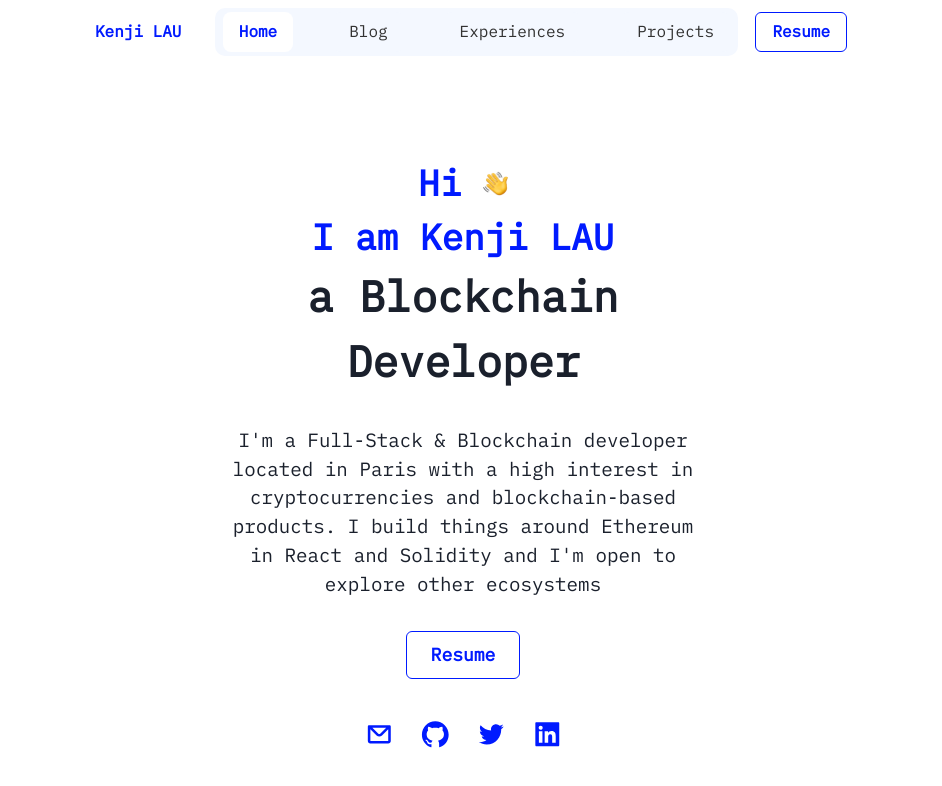
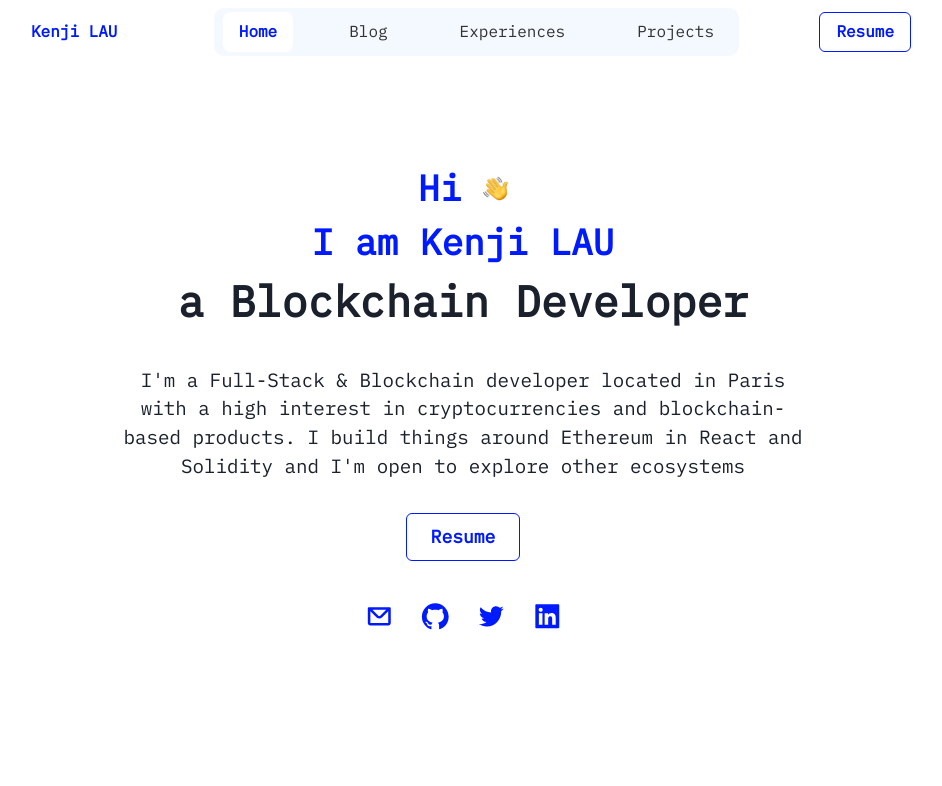
Before and after one commit to krouspy/portfolio-v2, a Next.js app: page / in a window 1280 px wide. Shown: the top 786 px of the page, without its empty margins (177-1119 px from the left). Built offline with nearby package versions, Linux system fonts and the light colour scheme.

Commit message:
modify width

```diff
--- a/components/layout.tsx
+++ b/components/layout.tsx
@@ -11,18 +11,11 @@ const Layout: React.FC = ({ children }) => {
         <meta name="description" content="Kenji LAU's Portfolio" />
         <link rel="icon" href="/favicon.ico" />
       </Head>
-      <VStack maxH="100vh" maxW="100vw" fontFamily="IBMPlexMono" spacing="0">
-        <Box h="8vh" maxH="8vh">
+      <VStack maxH="100vh" maxW="100vw" fontFamily="IBMPlexMono" spacing="0" px="15%">
+        <Box w="100%" maxW="100%" h="8vh" maxH="8vh">
           <Navbar />
         </Box>
-        <Box
-          h="92vh"
-          maxH="92vh"
-          maxW="100vw"
-          justifyContent="center"
-          alignContent="center"
-          px="20%"
-        >
+        <Box w="100%" maxW="100%" h="92vh" maxH="92vh" px="5%">
           {children}
         </Box>
       </VStack>
--- a/components/navbar.tsx
+++ b/components/navbar.tsx
@@ -1,6 +1,6 @@
 import React from 'react';
 import Link from 'next/link';
-import { Flex, Stack, Spacer, Button, Text } from '@chakra-ui/react';
+import { Flex, Stack, Spacer, Button } from '@chakra-ui/react';
 import ActiveLink from './active-link';
 import ButtonResume from './button-resume';
 import { colors } from '@/constants';
@@ -30,7 +30,7 @@ const pages = [
 
 export const Navbar: React.FC = () => {
   return (
-    <Flex w="60vw" h="100%" justifyContent="center" alignItems="center">
+    <Flex w="100%" h="100%" justifyContent="center" alignItems="center">
       <Link href="/">
         <Button variant="ghost" color={colors.blue}>
           Kenji LAU
--- a/pages/index.tsx
+++ b/pages/index.tsx
@@ -6,7 +6,7 @@ import { colors } from '@/constants';
 
 const Home: NextPage = () => {
   return (
-    <Stack h="100%" align="center" px="20%" pt="12%" spacing="8">
+    <Stack h="100%" align="center" px="7%" pt="12%" spacing="8">
       <Text fontSize="4xl" fontWeight="bold" align="center">
         <span style={{ color: colors.blue }}>
           Hi <Image src="/waving-hand.jpg" width="25" height="25" /> <br /> I am Kenji LAU
```
